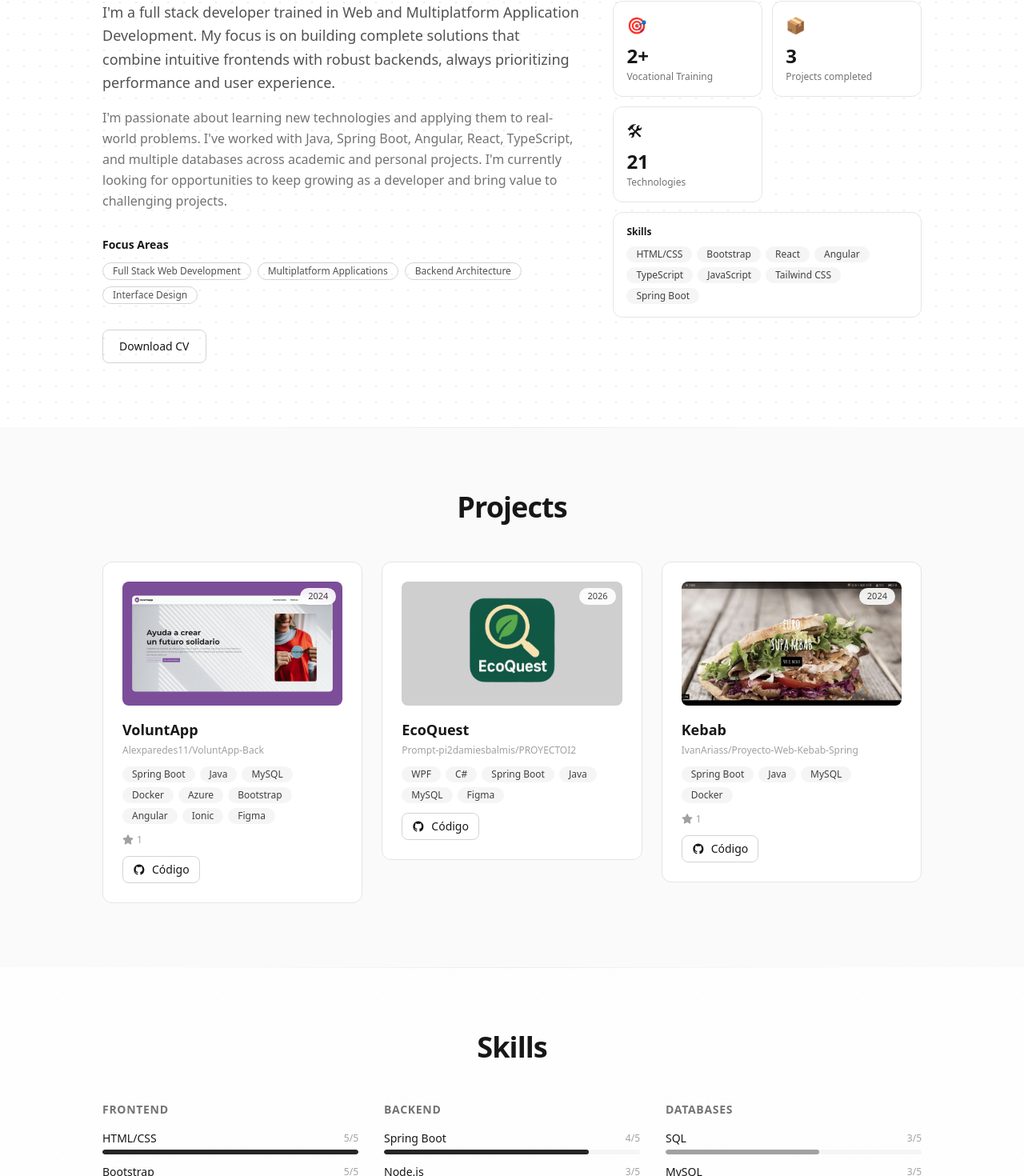
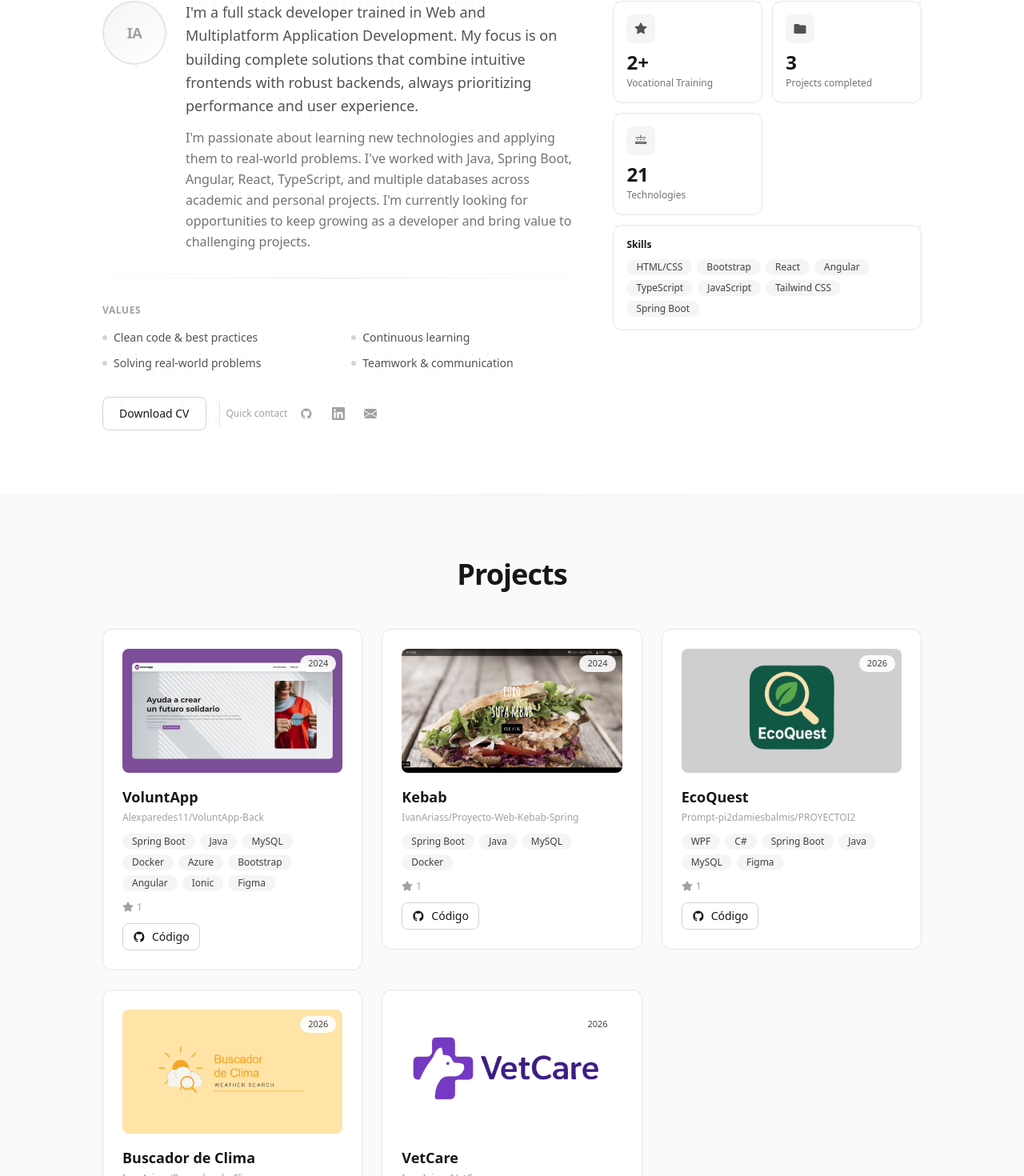
Before and after one commit to IvanAriass/Portfolio, a React (Vite) app: page / in a window 1280 px wide. Shown: the part 967-2437 px from the top of the page at 80% size. Built offline with nearby package versions, Linux system fonts and the light colour scheme.

Commit message:
Añadidos dos proyectos

```diff
--- a/src/data/projects.ts
+++ b/src/data/projects.ts
@@ -1,8 +1,10 @@
-import type { Project } from '@/types'
-import voluntappImg from '@/assets/projects/voluntapp.png'
+import climaImg from '@/assets/projects/clima.png'
 import ecoquestImg from '@/assets/projects/ecoquest.png'
 import kebabImg from '@/assets/projects/kebab.png'
+import vetcareImg from '@/assets/projects/vetcare.png'
+import voluntappImg from '@/assets/projects/voluntapp.png'
 import { getProjectImages } from '@/lib/placeholder'
+import type { Project } from '@/types'
 
 export const projects: Project[] = [
   {
@@ -21,20 +23,6 @@ export const projects: Project[] = [
     repo: 'Alexparedes11/VoluntApp-Back',
   },
   {
-    id: 'ecoquest',
-    title: 'EcoQuest',
-    description: '',
-    image: ecoquestImg,
-    images: getProjectImages('ecoquest', ecoquestImg),
-    tags: ['WPF', 'C#', 'Spring Boot', 'Java', 'MySQL', 'Figma'],
-    links: [
-      { label: 'Código', url: 'https://github.com/Prompt-pi2damiesbalmis/PROYECTOI2', type: 'github' },
-    ],
-    featured: true,
-    year: 2026,
-    repo: 'Prompt-pi2damiesbalmis/PROYECTOI2',
-  },
-  {
     id: 'kebab',
     title: 'Kebab',
     description: '',
@@ -49,4 +37,49 @@ export const projects: Project[] = [
     stars: 1,
     repo: 'IvanAriass/Proyecto-Web-Kebab-Spring',
   },
+  {
+    id: 'ecoquest',
+    title: 'EcoQuest',
+    description: '',
+    image: ecoquestImg,
+    images: getProjectImages('ecoquest', ecoquestImg),
+    tags: ['WPF', 'C#', 'Spring Boot', 'Java', 'MySQL', 'Figma'],
+    links: [
+      { label: 'Código', url: 'https://github.com/Prompt-pi2damiesbalmis/PROYECTOI2', type: 'github' },
+    ],
+    featured: true,
+    year: 2026,
+    stars: 1,
+    repo: 'Prompt-pi2damiesbalmis/PROYECTOI2',
+  },
+  {
+    id: 'clima',
+    title: 'Buscador de Clima',
+    description: '',
+    image: climaImg,
+    images: getProjectImages('clima', climaImg),
+    tags: ['React', 'TypeScript', 'OpenWeatherMap API', 'Vite'],
+    links: [
+      { label: 'Código', url: 'https://github.com/IvanAriass/Buscador-de-Clima', type: 'github' },
+    ],
+    featured: true,
+    year: 2026,
+    stars: 0,
+    repo: 'IvanAriass/Buscador-de-Clima',
+  },
+  {
+    id: 'vetcare',
+    title: 'VetCare',
+    description: '',
+    image: vetcareImg,
+    images: getProjectImages('vetcare', vetcareImg),
+    tags: ['React', 'TypeScript', 'Zustand', 'React Hook Form', 'Tailwind CSS'],
+    links: [
+      { label: 'Código', url: 'https://github.com/IvanAriass/VetCare', type: 'github' },
+    ],
+    featured: true,
+    year: 2026,
+    stars: 0,
+    repo: 'IvanAriass/VetCare',
+  },
 ]
--- a/src/i18n/locales/en.json
+++ b/src/i18n/locales/en.json
@@ -31,6 +31,14 @@
       "backend": "Backend Architecture",
       "ui": "Interface Design"
     },
+    "values_title": "Values",
+    "values": {
+      "quality": "Clean code & best practices",
+      "learning": "Continuous learning",
+      "solving": "Solving real-world problems",
+      "collab": "Teamwork & communication"
+    },
+    "contact": "Quick contact",
     "download_cv": "Download CV"
   },
   "projects": {
@@ -41,7 +49,9 @@
     "descriptions": {
       "voluntapp": "Volunteering platform that connects organizations with volunteers. Built with Spring Boot and Angular, it includes user registration, an admin panel, and activity management with interactive maps.",
       "ecoquest": "Desktop application that gamifies sustainability through eco-friendly challenges. Developed with WPF and C#, with a Spring Boot backend, it lets you complete missions, earn points, and track environmental progress.",
-      "kebab": "Complete order management system for a kebab restaurant. Built with Spring Boot and MySQL, it features a product catalog, shopping cart, and real-time order tracking."
+      "kebab": "Complete order management system for a kebab restaurant. Built with Spring Boot and MySQL, it features a product catalog, shopping cart, and real-time order tracking.",
+      "vetcare": "Modern web application for veterinary patient management and tracking. Built with React, TypeScript, Zustand, React Hook Form and Tailwind CSS, it includes appointment scheduling, patient history, and a veterinary-specific management dashboard.",
+      "clima": "Weather search application built with React and TypeScript that fetches real-time weather data from the OpenWeatherMap API for any city worldwide, displaying temperature, humidity, wind speed and forecasts."
     }
   },
   "skills": {
--- a/src/i18n/locales/es.json
+++ b/src/i18n/locales/es.json
@@ -31,6 +31,14 @@
       "backend": "Arquitectura Backend",
       "ui": "Diseño de Interfaces"
     },
+    "values_title": "Valores",
+    "values": {
+      "quality": "Código limpio y buenas prácticas",
+      "learning": "Aprendizaje continuo",
+      "solving": "Resolver problemas reales",
+      "collab": "Trabajo en equipo y comunicación"
+    },
+    "contact": "Contacto rápido",
     "download_cv": "Descargar CV"
   },
   "projects": {
@@ -41,7 +49,9 @@
     "descriptions": {
       "voluntapp": "Plataforma de voluntariado que conecta organizaciones con voluntarios. Desarrollada con Spring Boot y Angular, incluye registro de usuarios, panel de administración y gestión de actividades con mapas interactivos.",
       "ecoquest": "Aplicación de escritorio que gamifica la sostenibilidad mediante desafíos ecológicos. Desarrollada en WPF con C# y Spring Boot para el backend, permite completar misiones, ganar puntos y seguir el progreso ambiental.",
-      "kebab": "Sistema integral para la gestión de pedidos de un restaurante de kebab. Construido con Spring Boot y MySQL, ofrece catálogo de productos, carrito de compras y seguimiento de pedidos en tiempo real."
+      "kebab": "Sistema integral para la gestión de pedidos de un restaurante de kebab. Construido con Spring Boot y MySQL, ofrece catálogo de productos, carrito de compras y seguimiento de pedidos en tiempo real.",
+      "vetcare": "Aplicación web moderna para la gestión y seguimiento de pacientes veterinarios. Construida con React, TypeScript, Zustand, React Hook Form y Tailwind CSS, incluye agenda de citas, historial clínico y un panel de administración especializado.",
+      "clima": "Aplicación de consulta meteorológica desarrollada con React y TypeScript que obtiene datos climáticos en tiempo real de la API de OpenWeatherMap para cualquier ciudad del mundo, mostrando temperatura, humedad, velocidad del viento y pronósticos."
     }
   },
   "skills": {
--- a/src/lib/placeholder.ts
+++ b/src/lib/placeholder.ts
@@ -51,6 +51,14 @@ export const projectPlaceholders: Record<string, { from: string; to: string; lab
     { from: '#ea580c', to: '#f59e0b', label: 'Catálogo de productos' },
     { from: '#dc2626', to: '#f97316', label: 'Panel de pedidos' },
   ],
+  vetcare: [
+    { from: '#0ea5e9', to: '#6366f1', label: 'Panel de gestión de pacientes' },
+    { from: '#0284c7', to: '#4f46e5', label: 'Agenda de citas' },
+  ],
+  clima: [
+    { from: '#f59e0b', to: '#f97316', label: 'Consulta del clima actual' },
+    { from: '#3b82f6', to: '#06b6d4', label: 'Pronóstico extendido' },
+  ],
 }
 
 export function getProjectImages(id: string, realImage: string): string[] {
--- a/src/sections/about-section.tsx
+++ b/src/sections/about-section.tsx
@@ -2,8 +2,9 @@ import { motion } from 'framer-motion'
 import { Button } from '@/components/ui/button'
 import { Badge } from '@/components/ui/badge'
 import { Section } from '@/components/ui/section'
+import { Reveal } from '@/components/ui/reveal'
 import { useTranslation } from 'react-i18next'
-import { staggerContainer, staggerItem, slideUp } from '@/lib/animations'
+import { staggerContainer, staggerItem } from '@/lib/animations'
 import { skills } from '@/data/skills'
 import type { Texture, Gradient } from '@/components/ui/section'
 
@@ -13,24 +14,46 @@ interface AboutSectionProps {
   gradient?: Gradient
 }
 
-const highlights = [
-  { key: 'experience', icon: '🎯', value: '2', suffix: '+' },
-  { key: 'projects', icon: '📦', value: '3', suffix: '' },
-  { key: 'technologies', icon: '🛠', value: '21', suffix: '' },
-] as const
+const values = ['quality', 'learning', 'solving', 'collab'] as const
 
-const focusAreas = ['web', 'mobile', 'backend', 'ui'] as const
+function StarIcon({ className }: { className?: string }) {
+  return (
+    <svg className={className} viewBox="0 0 16 16" fill="currentColor">
+      <path d="M8 .25a.75.75 0 0 1 .673.418l1.882 3.815 4.21.612a.75.75 0 0 1 .416 1.279l-3.046 2.97.719 4.192a.751.751 0 0 1-1.088.791L8 12.347l-3.766 1.98a.75.75 0 0 1-1.088-.79l.72-4.194L.818 6.374a.75.75 0 0 1 .416-1.28l4.21-.611L7.327.668A.75.75 0 0 1 8 .25Z" />
+    </svg>
+  )
+}
 
-function HighlightCard({ icon, value, suffix, label }: { icon: string; value: string; suffix: string; label: string }) {
+function FolderIcon({ className }: { className?: string }) {
+  return (
+    <svg className={className} viewBox="0 0 16 16" fill="currentColor">
+      <path d="M.5 3.5A1.5 1.5 0 0 1 2 2h3.879a1.5 1.5 0 0 1 1.06.44l1.122 1.12H14a1.5 1.5 0 0 1 1.5 1.5v7.5a1.5 1.5 0 0 1-1.5 1.5H2a1.5 1.5 0 0 1-1.5-1.5V3.5Z" />
+    </svg>
+  )
+}
+
+function StackIcon({ className }: { className?: string }) {
+  return (
+    <svg className={className} viewBox="0 0 16 16" fill="currentColor">
+      <path d="M8 .5a.5.5 0 0 1 .5.5v3a.5.5 0 0 1-1 0V1a.5.5 0 0 1 .5-.5ZM1.5 4a.5.5 0 0 1 .5-.5h12a.5.5 0 0 1 0 1H2a.5.5 0 0 1-.5-.5ZM7 6.5a.5.5 0 0 1 .5-.5h1a.5.5 0 0 1 0 1h-1a.5.5 0 0 1-.5-.5Zm-4 0a.5.5 0 0 1 .5-.5h1a.5.5 0 0 1 0 1h-1a.5.5 0 0 1-.5-.5Zm8 0a.5.5 0 0 1 .5-.5h1a.5.5 0 0 1 0 1h-1a.5.5 0 0 1-.5-.5ZM1 10a1 1 0 0 1 1-1h12a1 1 0 0 1 1 1v1a1 1 0 0 1-1 1H2a1 1 0 0 1-1-1v-1Zm1.5.5v.5h11v-.5h-11Z" />
+    </svg>
+  )
+}
+
+const statIcons = [StarIcon, FolderIcon, StackIcon]
+
+function HighlightCard({ icon: Icon, value, suffix, label }: { icon: typeof StarIcon; value: string; suffix: string; label: string }) {
   return (
     <motion.div
       variants={staggerItem}
-      className="rounded-xl border border-neutral-200 bg-white p-4 dark:border-neutral-800 dark:bg-neutral-900"
+      whileHover={{ y: -3, transition: { duration: 0.2 } }}
+      className="group rounded-xl border border-neutral-200 bg-white p-4 transition-shadow duration-300 hover:shadow-md dark:border-neutral-800 dark:bg-neutral-900 dark:hover:shadow-neutral-900/50"
     >
-      <div className="mb-2 text-xl">{icon}</div>
+      <div className="mb-2 inline-flex h-9 w-9 items-center justify-center rounded-lg bg-neutral-100 text-neutral-600 transition-colors duration-300 group-hover:bg-neutral-200 dark:bg-neutral-800 dark:text-neutral-400 dark:group-hover:bg-neutral-700">
+        <Icon className="h-4 w-4" />
+      </div>
       <div className="text-2xl font-bold text-neutral-900 dark:text-white">
-        {value}
-        {suffix}
+        {value}{suffix}
       </div>
       <div className="mt-0.5 text-xs text-neutral-500 dark:text-neutral-400">{label}</div>
     </motion.div>
@@ -47,39 +70,92 @@ export function AboutSection({ muted, texture, gradient }: AboutSectionProps) {
   return (
     <Section id="about" title={t('about.title')} muted={muted} texture={texture} gradient={gradient}>
       <div className="grid gap-10 md:grid-cols-5">
-        <motion.div
-          className="md:col-span-3"
-          variants={slideUp}
-          initial="hidden"
-          whileInView="visible"
-          viewport={{ once: true }}
-        >
+        <div className="md:col-span-3">
+          <Reveal>
+            <div className="flex items-start gap-6">
+              <div className="hidden flex-shrink-0 sm:block">
+                <div className="flex h-20 w-20 items-center justify-center rounded-full border-2 border-neutral-200 bg-gradient-to-br from-neutral-100 to-white text-lg font-bold tracking-tight text-neutral-400 dark:border-neutral-700 dark:from-neutral-800 dark:to-neutral-900 dark:text-neutral-500">
+                  IA
+                </div>
+              </div>
+              <div className="min-w-0">
                 <p className="text-base leading-relaxed text-neutral-600 dark:text-neutral-300 sm:text-lg">
                   {t('about.bio')}
                 </p>
-          <p className="mt-4 text-sm leading-relaxed text-neutral-500 dark:text-neutral-400 sm:text-base">
+                <p className="mt-3 text-sm leading-relaxed text-neutral-500 dark:text-neutral-400 sm:text-base">
                   {t('about.detail')}
                 </p>
+              </div>
+            </div>
+          </Reveal>
 
-          <div className="mt-8">
-            <h4 className="mb-3 text-sm font-semibold text-neutral-900 dark:text-white">
-              {t('about.focus_title')}
+          <Reveal delay={0.1}>
+            <div className="my-8 h-px bg-gradient-to-r from-transparent via-neutral-200 to-transparent dark:via-neutral-800" />
+          </Reveal>
+
+          <Reveal delay={0.15}>
+            <div className="space-y-4">
+              <h4 className="text-xs font-semibold tracking-wider text-neutral-400 uppercase dark:text-neutral-500">
+                {t('about.values_title')}
               </h4>
-            <div className="flex flex-wrap gap-2">
-              {focusAreas.map((area) => (
-                <Badge key={area} variant="outline">
-                  {t(`about.focus_items.${area}`)}
-                </Badge>
+              <div className="grid grid-cols-2 gap-x-6 gap-y-3">
+                {values.map((v) => (
+                  <div key={v} className="flex items-center gap-2">
+                    <span className="h-1.5 w-1.5 flex-shrink-0 rounded-full bg-neutral-300 dark:bg-neutral-600" />
+                    <span className="text-sm text-neutral-600 dark:text-neutral-400">
+                      {t(`about.values.${v}`)}
+                    </span>
+                  </div>
                 ))}
               </div>
             </div>
+          </Reveal>
 
-          <div className="mt-8">
+          <Reveal delay={0.2}>
+            <div className="mt-8 flex flex-wrap items-center gap-4">
               <Button as="a" href="/cv.pdf" variant="secondary" download>
                 {t('about.download_cv')}
               </Button>
+
+              <div className="flex items-center gap-2 pl-2 border-l border-neutral-200 dark:border-neutral-800">
+                <span className="text-xs text-neutral-400 dark:text-neutral-500">
+                  {t('about.contact')}
+                </span>
+                <a
+                  href="https://github.com/IvanAriass"
+                  target="_blank"
+                  rel="noopener noreferrer"
+                  className="flex h-8 w-8 items-center justify-center rounded-lg text-neutral-400 transition-colors hover:bg-neutral-100 hover:text-neutral-600 dark:hover:bg-neutral-800 dark:hover:text-neutral-300"
+                  aria-label="GitHub"
+                >
+                  <svg width="16" height="16" aria-hidden="true">
+                    <use href="/icons.svg#github-icon" />
+                  </svg>
+                </a>
+                <a
+                  href="https://www.linkedin.com/in/iv%C3%A1n-arias-pastor-877754317/"
+                  target="_blank"
+                  rel="noopener noreferrer"
+                  className="flex h-8 w-8 items-center justify-center rounded-lg text-neutral-400 transition-colors hover:bg-neutral-100 hover:text-neutral-600 dark:hover:bg-neutral-800 dark:hover:text-neutral-300"
+                  aria-label="LinkedIn"
+                >
+                  <svg width="16" height="16" aria-hidden="true">
+                    <use href="/icons.svg#linkedin-icon" />
+                  </svg>
+                </a>
+                <a
+                  href="mailto:ariaspastorivan0@gmail.com"
+                  className="flex h-8 w-8 items-center justify-center rounded-lg text-neutral-400 transition-colors hover:bg-neutral-100 hover:text-neutral-600 dark:hover:bg-neutral-800 dark:hover:text-neutral-300"
+                  aria-label="Email"
+                >
+                  <svg width="16" height="16" viewBox="0 0 16 16" fill="currentColor">
+                    <path d="M.05 3.555A2 2 0 0 1 2 2h12a2 2 0 0 1 1.95 1.555L8 8.414.05 3.555ZM0 4.697v7.104l5.803-3.558L0 4.697ZM6.761 8.83l-6.57 4.027A2 2 0 0 0 2 14h12a2 2 0 0 0 1.808-1.144l-6.57-4.027L8 9.586l-1.239-.757Zm3.436-.586L16 11.801V4.697l-5.803 3.546Z" />
+                  </svg>
+                </a>
               </div>
-        </motion.div>
+            </div>
+          </Reveal>
+        </div>
 
         <motion.div
           className="md:col-span-2"
@@ -89,10 +165,14 @@ export function AboutSection({ muted, texture, gradient }: AboutSectionProps) {
           viewport={{ once: true, margin: '-30px' }}
         >
           <div className="grid grid-cols-2 gap-3">
-            {highlights.map((h) => (
+            {[
+              { key: 'experience', value: '2', suffix: '+' },
+              { key: 'projects', value: '3', suffix: '' },
+              { key: 'technologies', value: '21', suffix: '' },
+            ].map((h, i) => (
               <HighlightCard
                 key={h.key}
-                icon={h.icon}
+                icon={statIcons[i]}
                 value={h.value}
                 suffix={h.suffix}
                 label={t(`about.highlights.${h.key}`)}
@@ -101,7 +181,8 @@ export function AboutSection({ muted, texture, gradient }: AboutSectionProps) {
 
             <motion.div
               variants={staggerItem}
-              className="col-span-2 rounded-xl border border-neutral-200 bg-white p-4 dark:border-neutral-800 dark:bg-neutral-900"
+              whileHover={{ y: -3, transition: { duration: 0.2 } }}
+              className="col-span-2 rounded-xl border border-neutral-200 bg-white p-4 transition-shadow duration-300 hover:shadow-md dark:border-neutral-800 dark:bg-neutral-900 dark:hover:shadow-neutral-900/50"
             >
               <h4 className="mb-2.5 text-xs font-semibold text-neutral-900 dark:text-white">
                 {t('skills.title')}
```
Also changed, not shown: src/assets/projects/clima.png (added), src/assets/projects/vetcare.png (added). Lines whose indentation alone changed are shown as unchanged.
